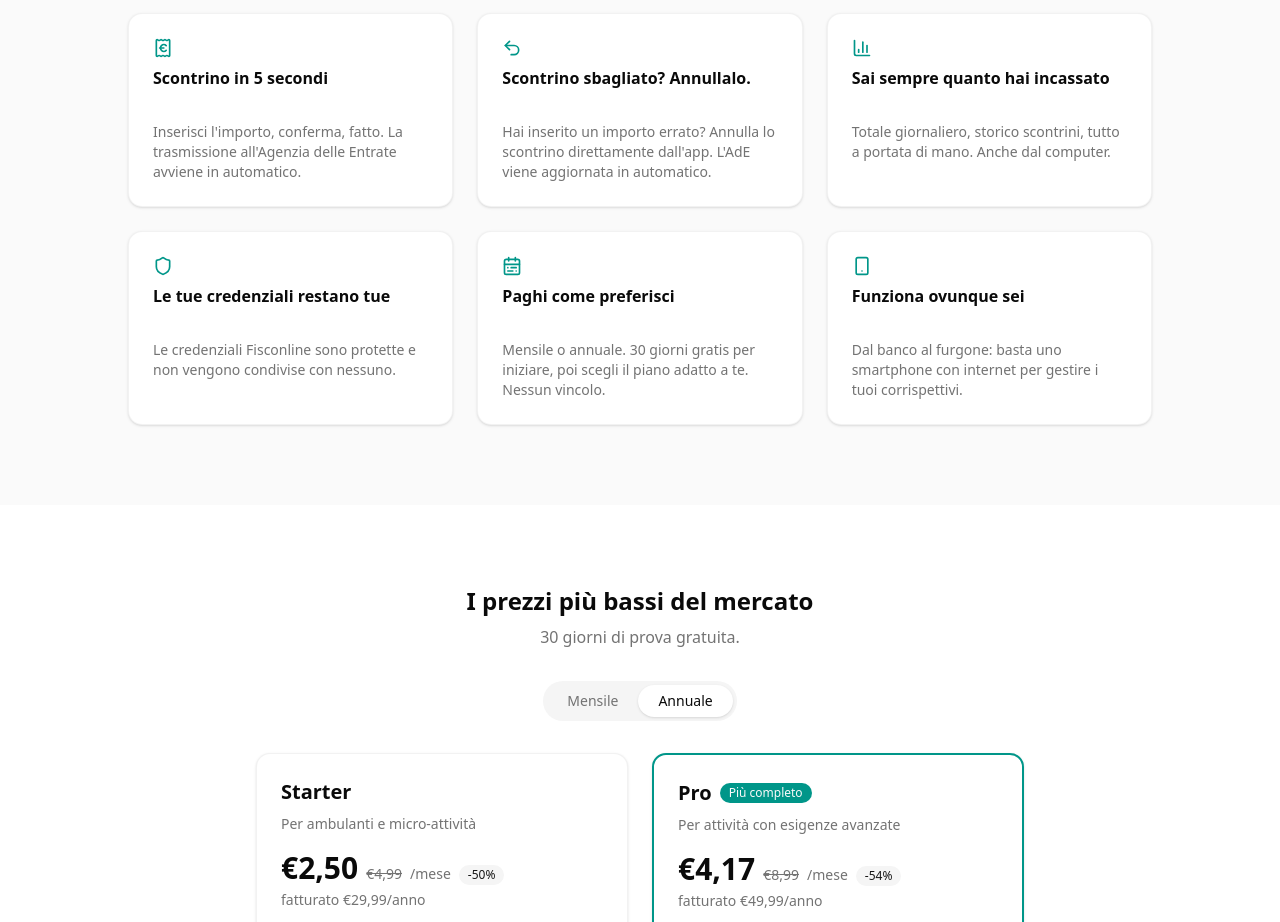
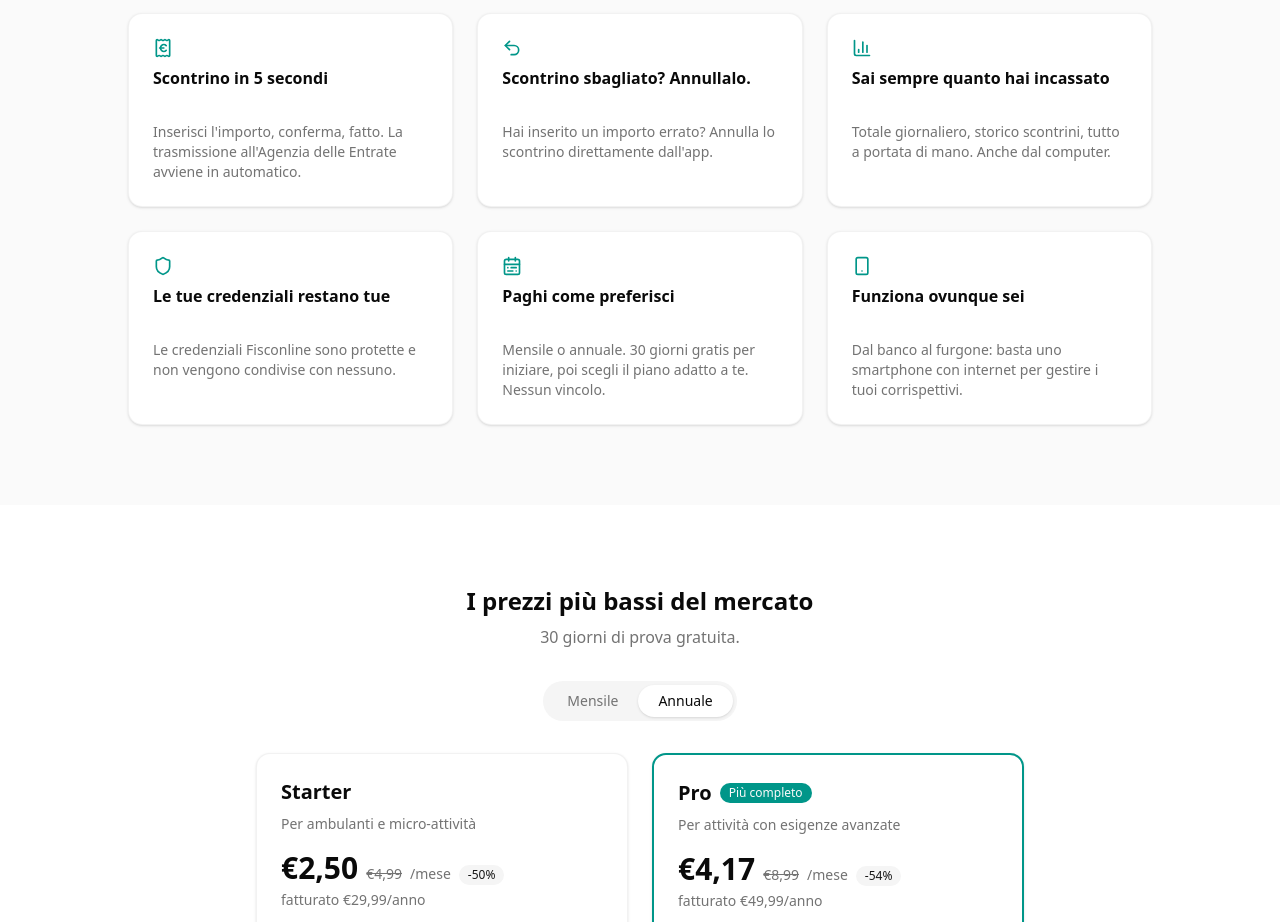
Before and after one commit to dstmrk/scontrinozero, a Next.js app: page / in a window 1280 px wide. Shown: the part 1520-2442 px from the top of the page. Built offline with nearby package versions, Linux system fonts and the light colour scheme; no server answers.

Commit message:
Update page.tsx

```diff
--- a/src/app/(marketing)/page.tsx
+++ b/src/app/(marketing)/page.tsx
@@ -141,7 +141,7 @@ export default function Home() {
                 icon: Undo2,
                 title: "Scontrino sbagliato? Annullalo.",
                 description:
-                  "Hai inserito un importo errato? Annulla lo scontrino direttamente dall'app. L'AdE viene aggiornata in automatico.",
+                  "Hai inserito un importo errato? Annulla lo scontrino direttamente dall'app.",
               },
               {
                 icon: BarChart3,
```
